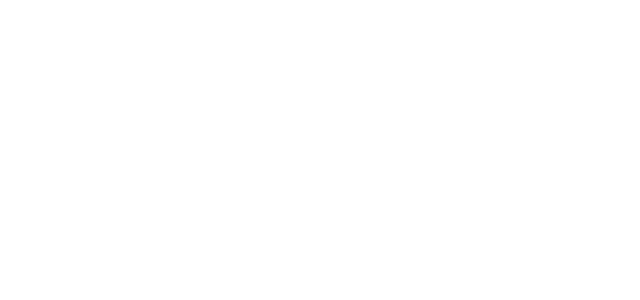
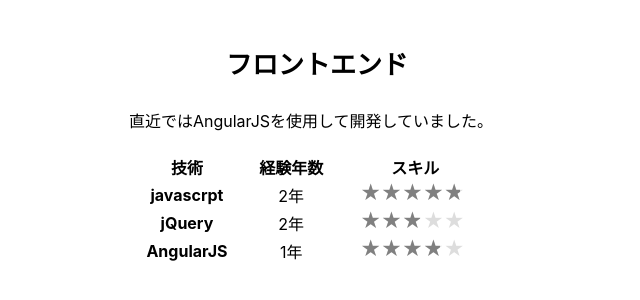
Before and after one commit to TetsuFe/my-official-site, a Nuxt app: page /skill in a window 1280 px wide. Before the commit this address had no page. Shown: the top 300 px of the page, without its empty margins (0-640 px from the left). Built offline with nearby package versions, Linux system fonts and the light colour scheme.

Commit message:
add prototype skill page

```diff
--- /dev/null
+++ b/pages/skill.vue
@@ -0,0 +1,151 @@
+<template>
+  <div id="skill">
+    <div class="card-wrapper">
+      <div class="card">
+        <div class="skill-desc">
+          <h3 class="skill-desc-title"><i class="fas fa-desktop"></i>フロントエンド</h3>
+          <p>直近ではAngularJSを使用して開発していました。</p>
+          <table class="table table-borderless">
+            <thead>
+            <tr>
+              <th scope="col">技術</th>
+              <th scope="col">経験年数</th>
+              <th scope="col">スキル</th>
+            </tr>
+            </thead>
+            <tbody>
+            <tr>
+              <th scope="row">javascrpt</th>
+              <td>2年</td>
+              <td><span class="rating"><p class="rate rate5"></p></span></td>
+            </tr>
+            <tr>
+              <th scope="row">jQuery</th>
+              <td>2年</td>
+              <td><span class="rating"><p class="rate rate3"></p></span></td>
+            </tr>
+            <tr>
+              <th scope="row">AngularJS</th>
+              <td>1年
+              </td><td><span class="rating"><p class="rate rate4"></p></span></td>
+            </tr>
+            </tbody>
+          </table>
+        </div>
+      </div>
+    </div>
+  </div>
+</template>
+
+<script>
+    export default {
+        name: "skill"
+    }
+</script>
+
+<style scoped>
+  #skill .card-wrapper {
+    width: 80%;
+    margin: 0 auto;
+    padding: 20px 0;
+    display: -webkit-box;
+    display: -ms-flexbox;
+    display: flex;
+    -ms-flex-wrap: wrap;
+    flex-wrap: wrap;
+    -webkit-box-pack: justify;
+    -ms-flex-pack: justify;
+    justify-content: space-between;
+  }
+
+  #skill .card {
+    flex-basis: 46%;
+    margin-bottom: 50px;
+    display: -webkit-box;
+    display: -ms-flexbox;
+    display: flex;
+    -ms-flex-wrap: nowrap;
+    flex-wrap: nowrap;
+    -webkit-box-pack: justify;
+    -ms-flex-pack: justify;
+    justify-content: space-between;
+  }
+
+  #skill .skill-icon {
+    flex-basis: 75px;
+  }
+
+  #skill .skill-icon img {
+    width: 75px;
+  }
+
+  #skill .skill-desc {
+    flex-basis: calc(100% - 75px - 30px);
+    text-align: center;
+  }
+
+  #skill .skill-desc-title {
+    margin-bottom: 3px;
+    font-size:26px;
+    padding: 24px;
+    font-weight: bold;
+  }
+
+  #skill .skill-desc-title i{
+    margin-right: 12px;
+  }
+
+  #skill .rate {
+    position: relative;
+    display: inline-block;
+    width: 110px;
+    height: 20px;
+    font-size: 20px;
+  }
+
+  #skill .rate:before, #skill .rate:after {
+    position: absolute;
+    top: 0;
+    left: 0;
+    content: '★★★★★';
+    display: inline-block;
+    height: 20px;
+    line-height: 20px;
+  }
+
+  #skill .rate:before {
+    color: #ddd;
+  }
+
+  #skill .rate:after {
+    color: #808080;
+    overflow: hidden;
+    white-space: nowrap;
+  }
+
+  #skill .rate1:after {
+    width: 20px;
+  }
+
+  #skill .rate2:after {
+    width: 40px;
+  }
+
+  #skill .rate3:after {
+    width: 60px;
+  }
+
+  #skill .rate4:after {
+    width: 80px;
+  }
+
+  #skill .rate5:after {
+    width: 100px;
+  }
+
+  .skill-desc table {
+    width: 100%;
+    margin-top: 20px;
+  }
+
+</style>
```
